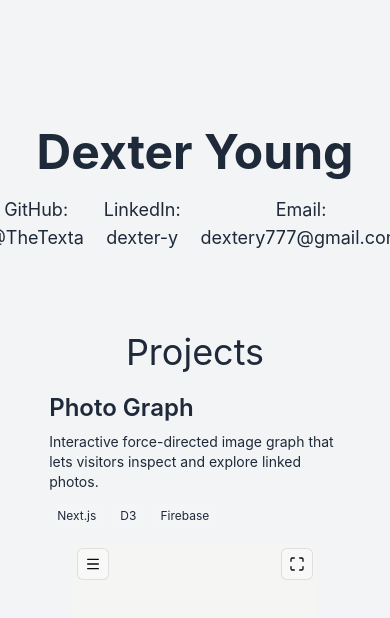
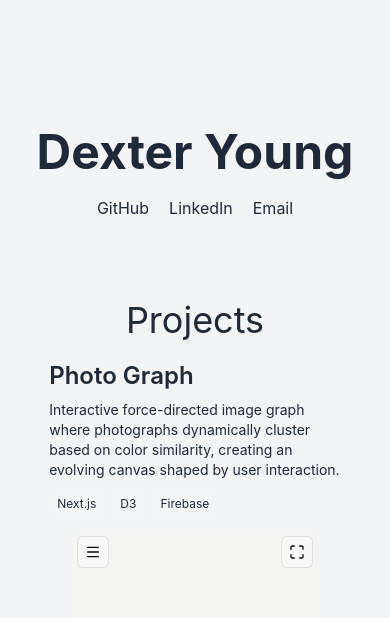
Before and after one commit to TheTexta/portfolio, a Next.js app: page / in a window 390 px wide. Shown: the top 618 px of the page. Built offline with nearby package versions, Linux system fonts and the light colour scheme; no server answers.

Commit message:
optimised landing page about me for mobile

```diff
--- a/app/components/about/about.tsx
+++ b/app/components/about/about.tsx
@@ -1,12 +1,12 @@
+
 export default function About() {
   return (
     <div className="mx-auto text-center pt-32">
       <h1 className="text-5xl sm:text-7xl font-bold">Dexter Young</h1>
 
-
       {/* <p>CS Student at McGill</p>
       <h2 className="text-4xl">Contact me:</h2> */}
-      <div className="flex justify-center gap-5 mt-5 text-lg">
+      <div className="justify-center gap-5 mt-5 text-lg hidden sm:flex">
         <a href="https://github.com/TheTexta" className="hover:underline">
           GitHub: @TheTexta
         </a>
@@ -20,6 +20,20 @@ export default function About() {
           Email: dextery777@gmail.com
         </a>
       </div>
+      <div className="sm:hidden flex gap-5 mt-5 flex-col-3 justify-center">
+        <a href="https://github.com/TheTexta" className="block hover:underline">
+          GitHub
+        </a>
+        <a
+          href="https://www.linkedin.com/in/dexter-y"
+          className="block hover:underline"
+        >
+          LinkedIn
+        </a>
+        <a href="mailto:dextery777@gmail.com" className="block hover:underline">
+          Email
+        </a>
+      </div>
     </div>
   );
 }
--- a/app/page.tsx
+++ b/app/page.tsx
@@ -8,7 +8,7 @@ export default function Page() {
     {
       title: "Photo Graph",
       description:
-        "Interactive force-directed image graph that lets visitors inspect and explore linked photos.",
+        "Interactive force-directed image graph where photographs dynamically cluster based on color similarity, creating an evolving canvas shaped by user interaction.",
       tags: ["Next.js", "D3", "Firebase"],
       preview: <PhotoGraphCanvas />,
     },
```
